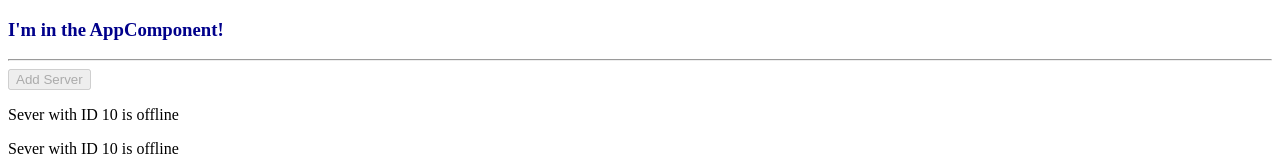
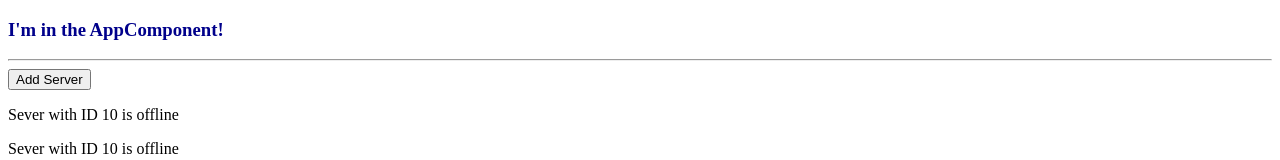
Before and after one commit to Ballarja/Practicing-Angular-App, an Angular app: page / in a window 1280 px wide. Shown: the top 160 px of the page. Built offline with nearby package versions, Linux system fonts and the light colour scheme.

Commit message:
added button to code

```diff
--- a/src/app/servers/servers.component.html
+++ b/src/app/servers/servers.component.html
@@ -1,4 +1,4 @@
 <button class="btn-primary"
-disabled>Add Server</button>
+[disabled]="!allowNewServer">Add Server</button>
 <app-server></app-server>
 <app-server></app-server>
--- a/src/app/servers/servers.component.ts
+++ b/src/app/servers/servers.component.ts
@@ -8,7 +8,11 @@ import { Component, OnInit } from '@angular/core';
 export class ServersComponent implements OnInit{
 allowNewServer = false;
 
-  constructor(){}
+  constructor(){
+    setTimeout(() => {
+      this.allowNewServer = true;
+    }, 2000);
+  }
 
   ngOnInit(){
 
```
